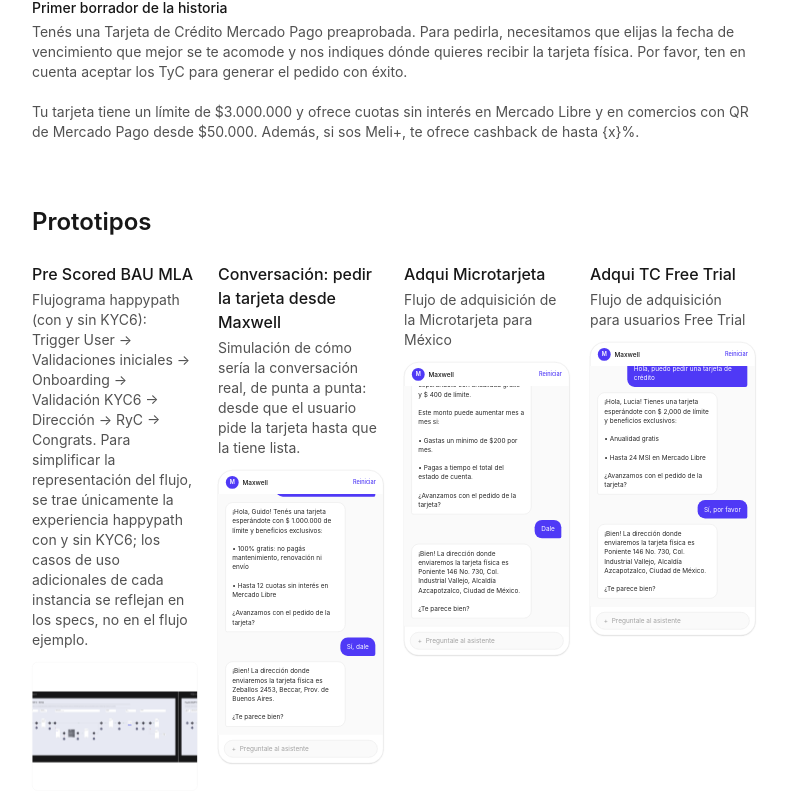
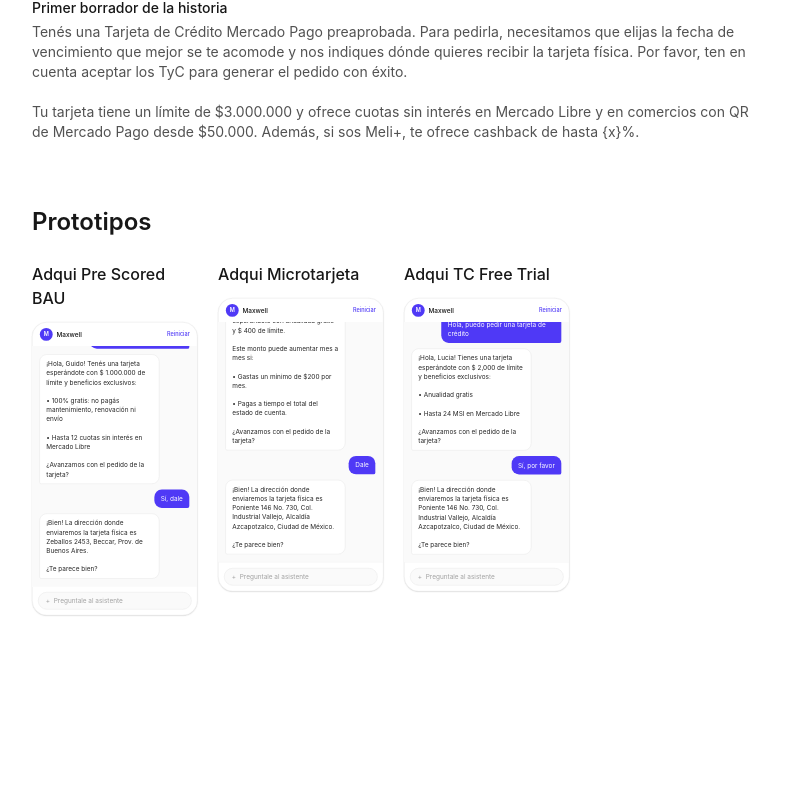
Before and after one commit to guidosantolin-cell/guidosantolin-cell.github.io, a React (Vite) app: page /#/proyecto/flujo-adqui-tc-en-maxwell in a window 1280 px wide. Shown: the part 3310-4113 px from the top of the page, without its empty margins (248-1035 px from the left). After the commit the page ends 4015 px from the top, so only its background shows below. Built offline with nearby package versions, Linux system fonts and the light colour scheme.

Commit message:
Elimina el prototipo Pre Scored BAU MLA y simplifica los títulos de los prototipos restantes
Renombra "Conversación: pedir la tarjeta desde Maxwell" a "Adqui Pre Scored BAU" y quita el párrafo de bajada de los tres prototipos que quedan.

Co-Authored-By: Claude Sonnet 5 <noreply@anthropic.com>

```diff
--- a/src/data/projects.ts
+++ b/src/data/projects.ts
@@ -208,28 +208,15 @@ export const projects: CaseStudy[] = [
     beforeAfter: [],
     prototypes: [
       {
-        title: 'Pre Scored BAU MLA',
-        description:
-          'Flujograma happypath (con y sin KYC6): Trigger User → Validaciones iniciales → Onboarding → Validación KYC6 → Dirección → RyC → Congrats. Para simplificar la representación del flujo, se trae únicamente la experiencia happypath con y sin KYC6; los casos de uso adicionales de cada instancia se reflejan en los specs, no en el flujo ejemplo.',
-        video: {
-          src: '/case-studies/maxwell/prototipos/pre-scored-bau-mla.png',
-          orientation: 'horizontal',
-        },
-      },
-      {
-        title: 'Conversación: pedir la tarjeta desde Maxwell',
-        description:
-          'Simulación de cómo sería la conversación real, de punta a punta: desde que el usuario pide la tarjeta hasta que la tiene lista.',
+        title: 'Adqui Pre Scored BAU',
         interactive: 'tc-mla',
       },
       {
         title: 'Adqui Microtarjeta',
-        description: 'Flujo de adquisición de la Microtarjeta para México',
         interactive: 'microtarjeta-mx',
       },
       {
         title: 'Adqui TC Free Trial',
-        description: 'Flujo de adquisición para usuarios Free Trial',
         interactive: 'tc-free-trial',
       },
     ],
```
